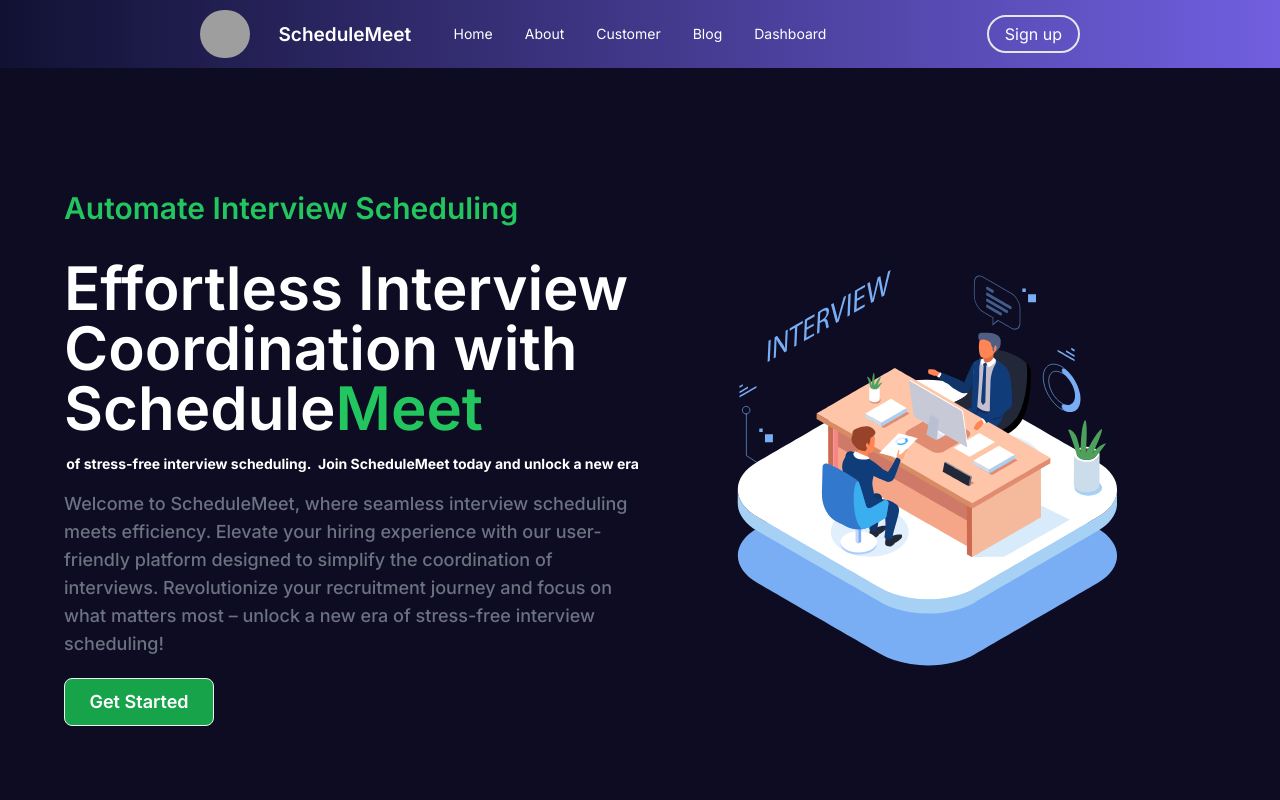
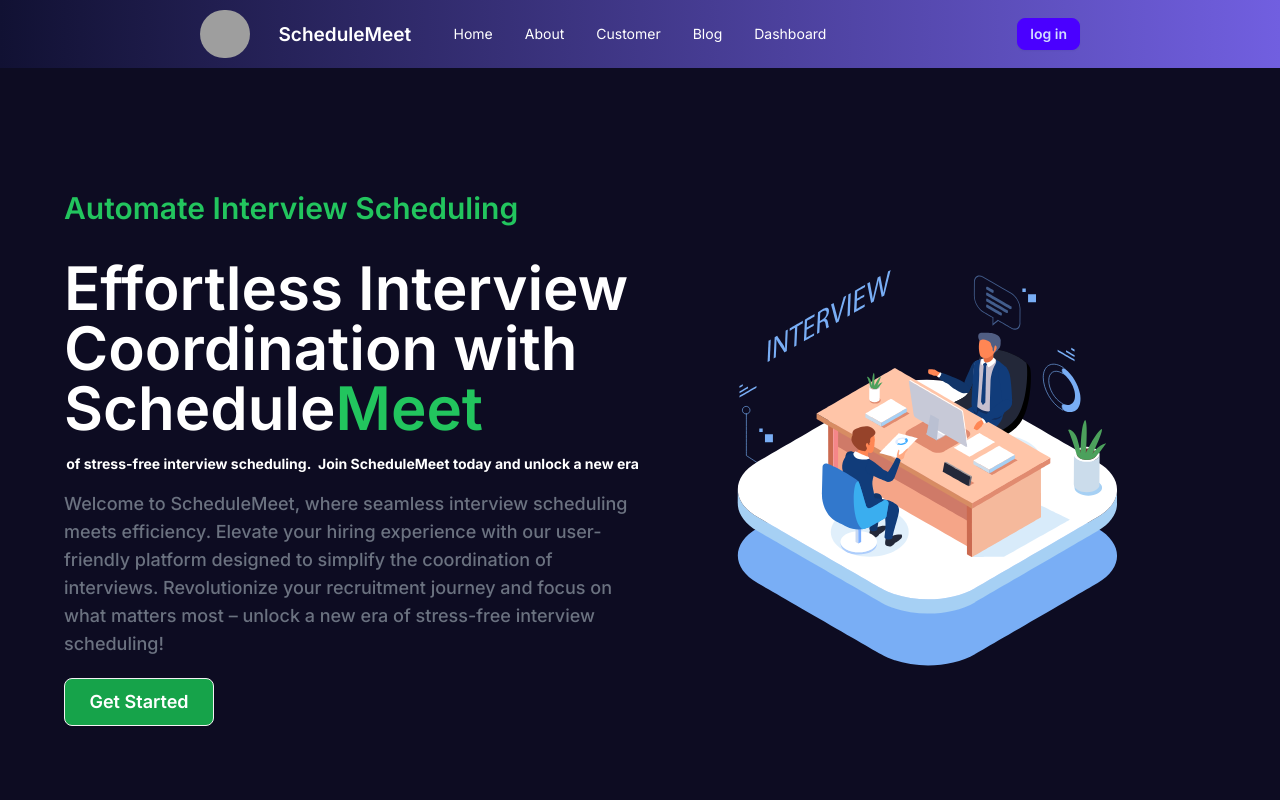
Before and after one commit to Naymul-NN/Schedulemeet-client, a Next.js app: page / in a window 1280 px wide. Shown: the top 800 px of the page. Built offline with nearby package versions, Linux system fonts and the light colour scheme; no server answers; grey boxes are pictures that could not be loaded.

Commit message:
add nav logout

```diff
--- a/src/components/navbar/Navbar.jsx
+++ b/src/components/navbar/Navbar.jsx
@@ -1,9 +1,24 @@
+"use client"
 import Image from 'next/image';
 import Link from 'next/link';
-import React from 'react';
+import React, { useContext } from 'react';
+import { AuthContext } from '../auth/Authprovider';
+import toast from 'react-hot-toast';
 
 // ....navbar....
 const Navbar = () => {
+    const {user, logOut} = useContext(AuthContext)
+
+    const handleLogout = async () => {
+        try {
+          await logOut();
+          toast.success('Sign out successful');
+        } catch (error) {
+          console.error('Logout failed:', error);
+          toast.error('Sign out failed. Please try again.');
+        }
+      };
+
     return (
         <div>
             <div className="navbar text-white">
@@ -42,7 +57,19 @@ const Navbar = () => {
                     </ul>
                 </div>
                 <div className="navbar-end">
-                    <Link href="/#" className="border-[2px] hover:bg-[#4F43A1] hover:border-transparent rounded-full px-4 py-[5px]">Sign up</Link>
+                    {/* <Link href="/#" className="border-[2px] hover:bg-[#4F43A1] hover:border-transparent rounded-full px-4 py-[5px]">Sign up</Link> */}
+                    {
+                        user && <h1 className="pr-2"><span className="font-bold">user:</span>{user.email}</h1>
+                    }
+                    {
+                        user ?
+                            <button onClick={handleLogout} className="btn btn-sm btn-primary">log out</button>
+                            :
+
+                            <Link href="/login"><button className="btn  btn-sm btn-primary">log in</button></Link>
+
+                    }
+
                 </div>
             </div>
         </div>
```
